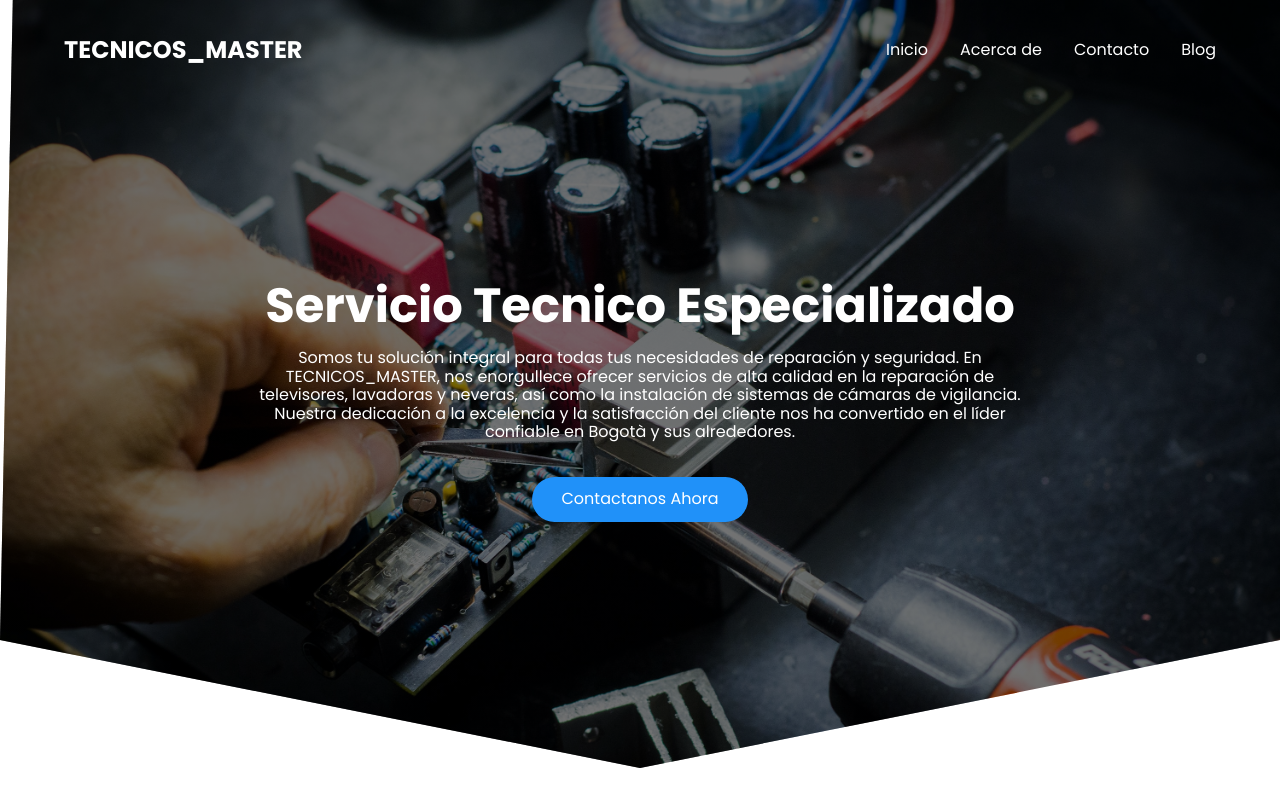
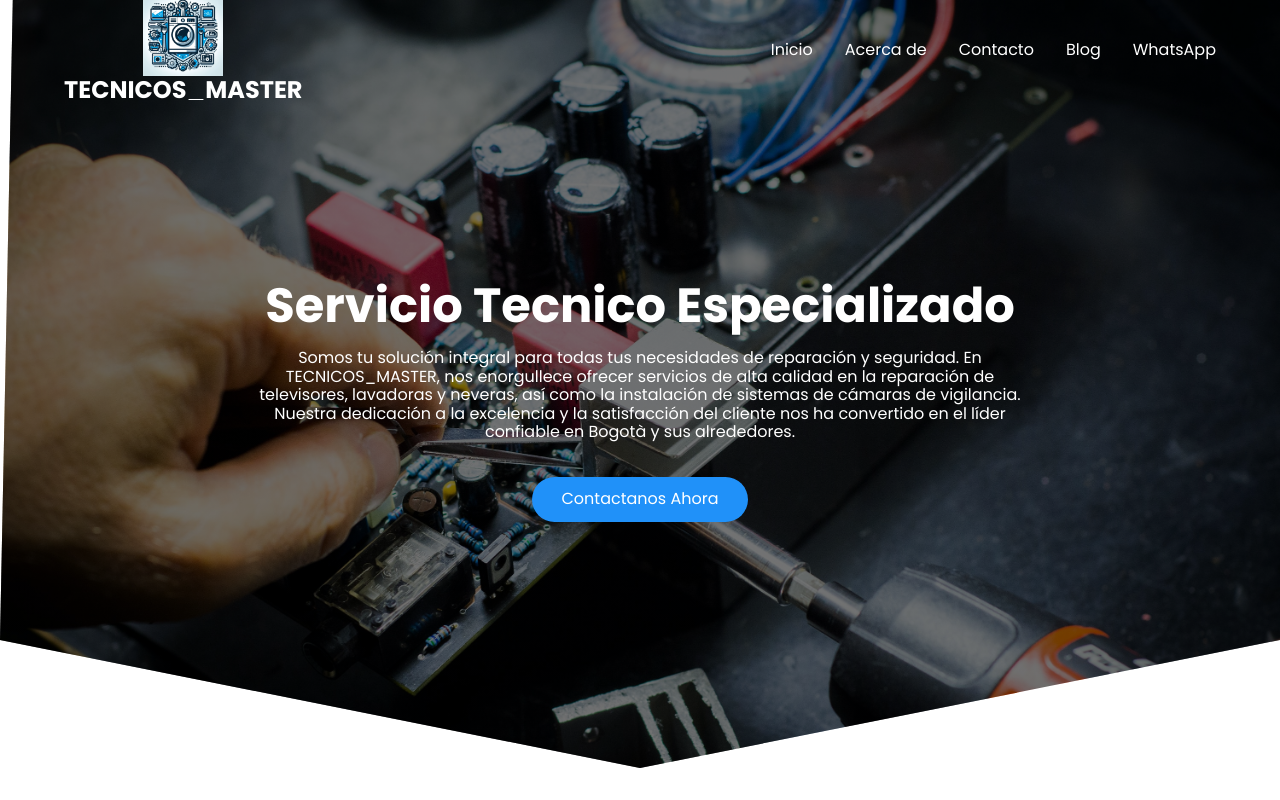
Before and after one commit to wlily35/wlily35.github.io, a plain HTML site: page index2.html in a window 1280 px wide. Shown: the top 800 px of the page. Drawn offline with Linux system fonts and the light colour scheme.

Commit message:
arreglo del logo

```diff
--- a/css/estilos.css
+++ b/css/estilos.css
@@ -44,6 +44,15 @@ body{
 
 /* Nav */
 
+.nav__logo {
+    display: flex;
+    flex-direction: column;
+    align-items: center;
+}
+.nav__logo img {
+    width: 80px; /* Ajusta este valor según tus necesidades */
+    height: auto; /* Esto mantendrá la proporción de la imagen */
+}
 .nav{
     --padding-container:0;
     height: 100%;
--- /dev/null
+++ b/css/reset.css
@@ -0,0 +1,48 @@
+/* http://meyerweb.com/eric/tools/css/reset/
+   v2.0 | 20110126
+   License: none (public domain)
+*/
+
+html, body, div, span, applet, object, iframe,
+h1, h2, h3, h4, h5, h6, p, blockquote, pre,
+a, abbr, acronym, address, big, cite, code,
+del, dfn, em, img, ins, kbd, q, s, samp,
+small, strike, strong, sub, sup, tt, var,
+b, u, i, center,
+dl, dt, dd, ol, ul, li,
+fieldset, form, label, legend,
+table, caption, tbody, tfoot, thead, tr, th, td,
+article, aside, canvas, details, embed,
+figure, figcaption, footer, header, hgroup,
+menu, nav, output, ruby, section, summary,
+time, mark, audio, video {
+	margin: 0;
+	padding: 0;
+	border: 0;
+	font-size: 100%;
+	font: inherit;
+	vertical-align: baseline;
+}
+/* HTML5 display-role reset for older browsers */
+article, aside, details, figcaption, figure,
+footer, header, hgroup, menu, nav, section {
+	display: block;
+}
+body {
+	line-height: 1;
+}
+ol, ul {
+	list-style: none;
+}
+blockquote, q {
+	quotes: none;
+}
+blockquote:before, blockquote:after,
+q:before, q:after {
+	content: '';
+	content: none;
+}
+table {
+	border-collapse: collapse;
+	border-spacing: 0;
+}
--- a/index.html
+++ b/index2.html
@@ -28,6 +28,7 @@
     <header class="hero">
         <nav class="nav container">
             <div class="nav__logo">
+                <img src="/imagenes/Imagen de WhatsApp 2024-02-19 a las 18.05.38_56912759.jpg" alt="logo">
                 <h2 class="nav__titulo">TECNICOS_MASTER</h2>
             </div>
             <ul class="nav__link nav__link--menu">
@@ -45,6 +46,10 @@
 
                 <li class="nav__items">
                     <a href="#" class="nav__links">Blog</a>
+                </li>
+
+                <li class="nav__items">
+                    <a href="https://wa.me/+573161876423" class="nav__links">WhatsApp</a>
                 </li>
 
                 <img src="./imagenes/cerrar.svg" class="nav__close" alt="boton de cerrar">
@@ -83,7 +88,7 @@
 
                 <article class="about__icons">
                     <img src="./imagenes/refirerator.svg" class="about__icon" alt="imagen del refigerador icono">
-                    <h3 class="about__title">Reparacion de Lavadores y Neveras</h3>
+                    <h3 class="about__title">Reparacion de Lavadoras y Neveras</h3>
                     <p class="about__paragraph">Reparamos toda la Linea blanca de tu hogar</p>
                 </article>
 
```
Also changed, not shown: imagenes/Imagen de WhatsApp 2024-02-19 a las 18.05.38_56912759.jpg (added).
